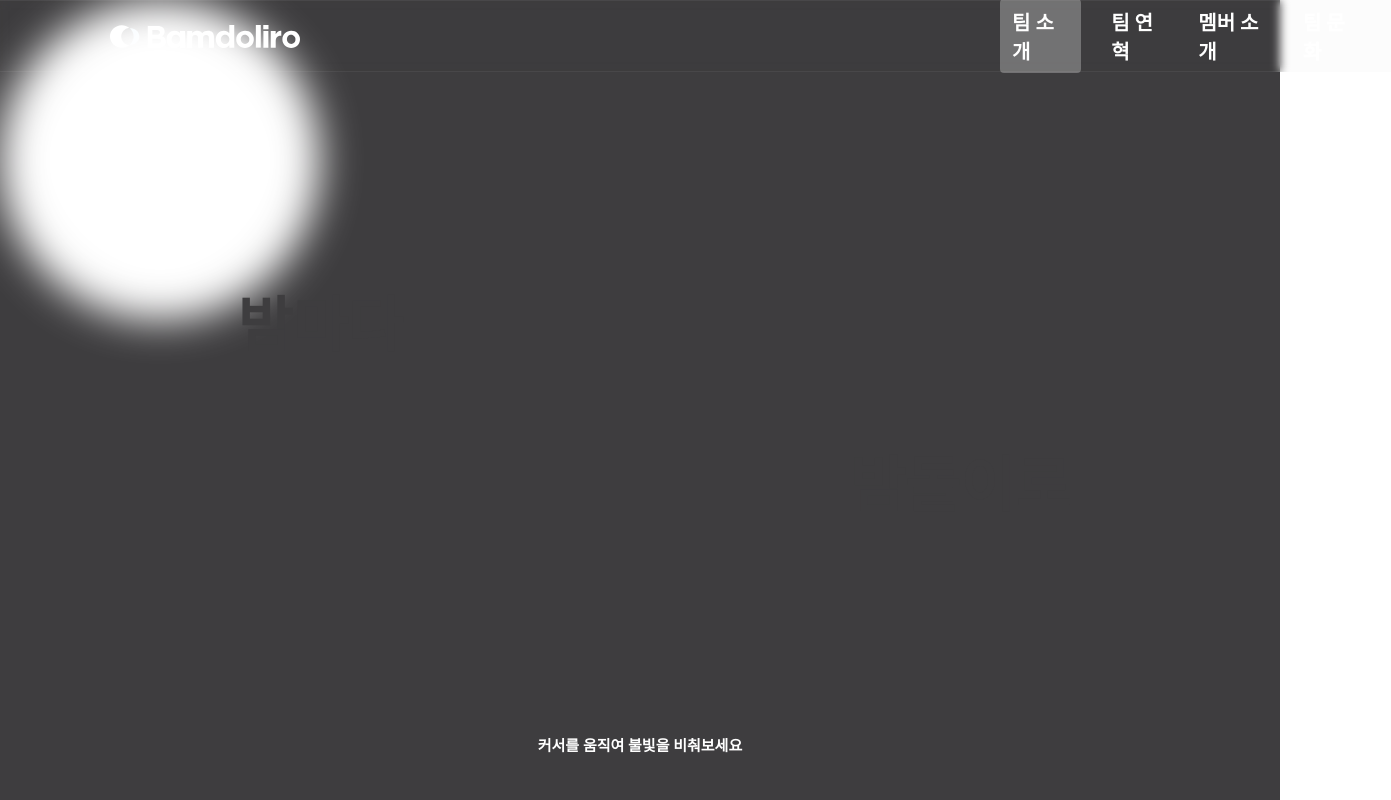
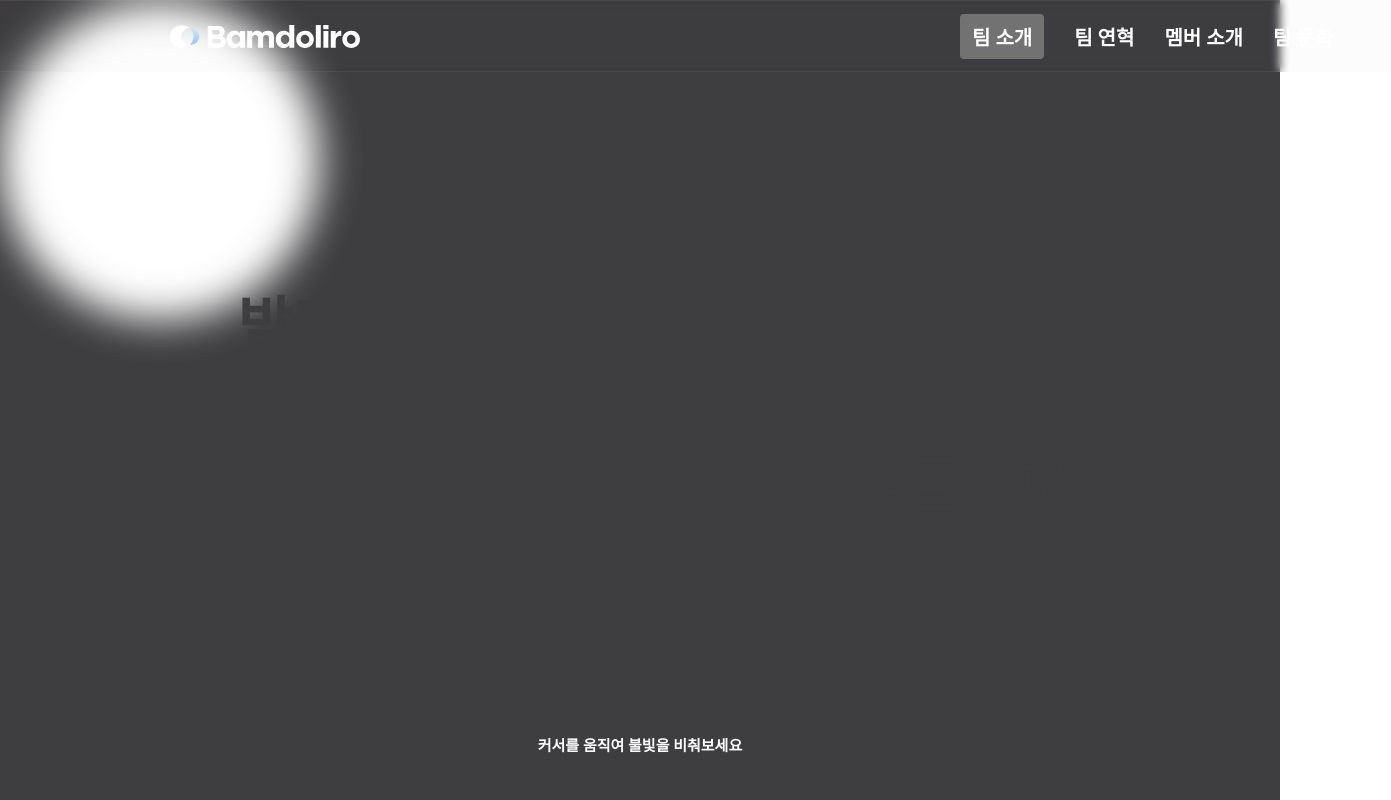
Before and after one commit to Bamdoliro/Bamdoliro_V2, a React (Create React App) app: page / in a window 1280 px wide. Shown: the whole page, 1391 px wide, since content can reach past the window. Built offline with nearby package versions, Linux system fonts and the light colour scheme.

Commit message:
CHORE :: header position - 헤더 위치 조절

```diff
--- a/src/App.js
+++ b/src/App.js
@@ -22,7 +22,7 @@ const GlobalStyle = createGlobalStyle`
     margin: 0;
     padding: 0;
     overflow: hidden;
-    position: relative; // Add this line
+    position: relative;
    }
 `;
 
--- a/src/component/Header/index.js
+++ b/src/component/Header/index.js
@@ -16,6 +16,10 @@ function Header(props) {
 }
 
 const HeaderContainer = styled.div`
+  position: fixed; // make the header fixed at the top
+  top: 0; // align it to the top of the page
+  z-index: 1000; // make it appear on top of other elements
+
   border: 1px solid rgba(255, 255, 255, 0.06);
   background: rgba(62, 61, 63, 0.01);
   backdrop-filter: blur(5px);
@@ -32,7 +36,7 @@ const Menu = styled.ul`
   font-style: normal;
   font-weight: 600;
   line-height: normal;
-  margin-left: 180px;
+  margin-left: 300px;
 
   li {
     list-style-type: none;
@@ -49,7 +53,7 @@ const Team = styled.li`
 `;
 
 const Logo = styled.img`
-  margin-right: 700px;
+  margin-right: 600px;
 `;
 
 export default Header;
```
